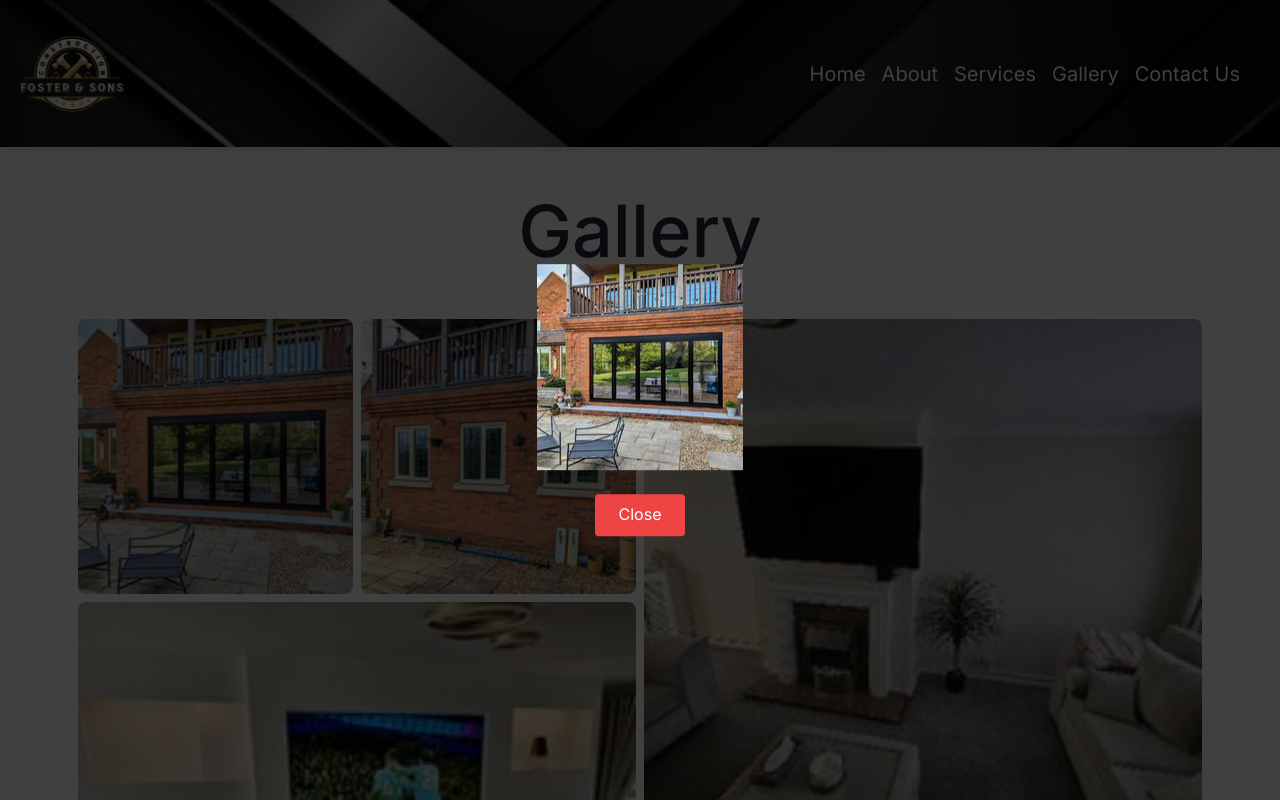
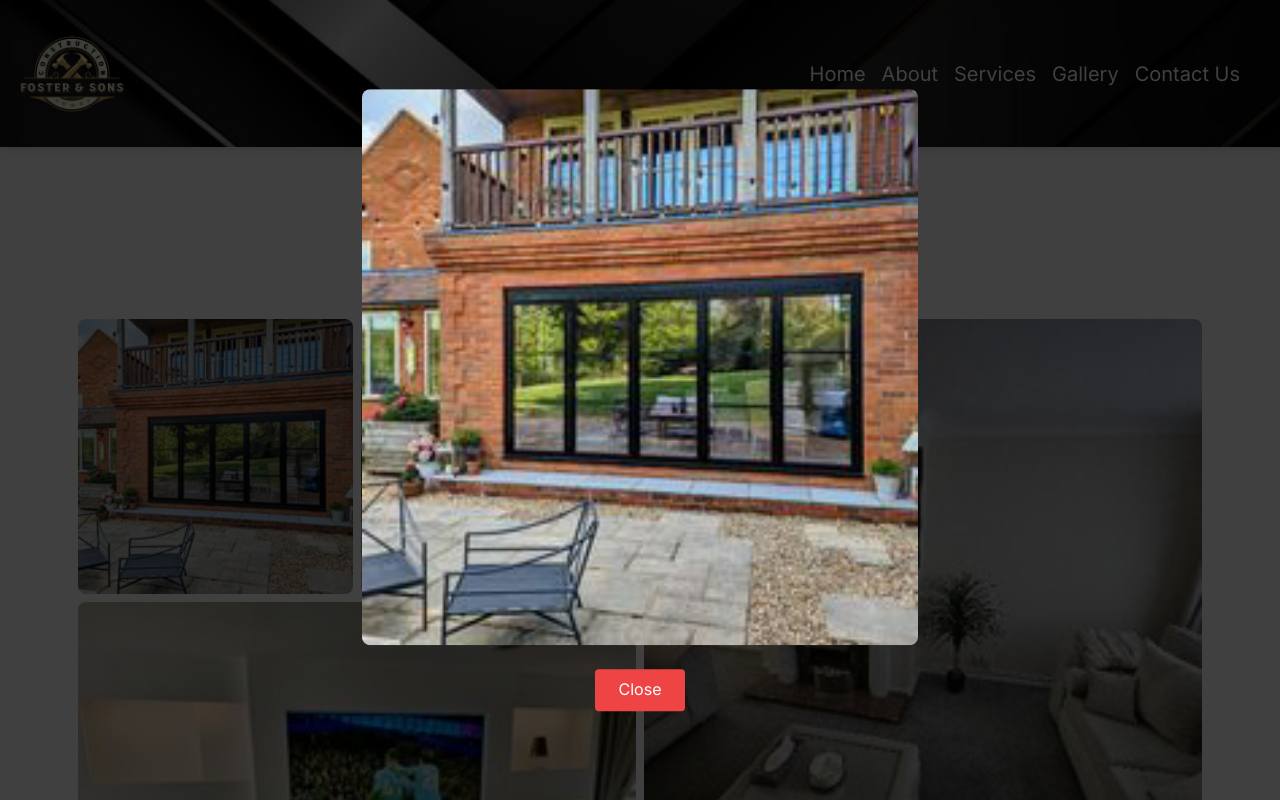
Before and after one commit to jacam666/fosters-construction, a Next.js app: page /projectGallery in a window 1280 px wide. Both pictures are taken after a click on the picture 215 px from the left and 456 px from the top of the page. Shown: the top 800 px of the page. Built offline with nearby package versions, Linux system fonts and the light colour scheme.

Commit message:
resized images when clicked

```diff
--- a/src/app/projectGallery/page.tsx
+++ b/src/app/projectGallery/page.tsx
@@ -1,104 +1,3 @@
-// "use client";
-
-// import Footer from "@/components/Footer";
-// import MyNavbar from "@/components/MyNavbar";
-// import { Modal, ModalBody, ModalFooter, ModalHeader } from "@nextui-org/react";
-// import Image from "next/image";
-// import { useState } from "react";
-
-// const getImageData = () => {
-//     return [
-//         { src: "/images/galleryImages/galleryimage1.jpg", alt: "Gallery Image 1" },
-//         { src: "/images/galleryImages/galleryimage2.jpg", alt: "Gallery Image 2" },
-//         { src: "/images/galleryImages/galleryimage3.jpg", alt: "Gallery Image 3" },
-//         { src: "/images/galleryImages/galleryimage4.jpg", alt: "Gallery Image 4" },
-//         { src: "/images/galleryImages/galleryimage5.jpg", alt: "Gallery Image 5" },
-//         { src: "/images/galleryImages/galleryimage6.jpg", alt: "Gallery Image 6" },
-//         { src: "/images/galleryImages/galleryimage7.jpg", alt: "Gallery Image 7" },
-//         { src: "/images/galleryImages/galleryimage8.jpg", alt: "Gallery Image 8" },
-//         { src: "/images/galleryImages/galleryimage9.jpg", alt: "Gallery Image 9" },
-//         { src: "/images/galleryImages/galleryimage10.jpg", alt: "Gallery Image 10" },
-//         { src: "/images/galleryImages/galleryimage11.jpg", alt: "Gallery Image 11" },
-//         { src: "/images/galleryImages/galleryimage12.jpg", alt: "Gallery Image 12" },
-//         { src: "/images/galleryImages/galleryimage13.jpg", alt: "Gallery Image 13" },
-//         { src: "/images/galleryImages/galleryimage14.jpg", alt: "Gallery Image 14" },
-//         { src: "/images/galleryImages/galleryimage15.jpg", alt: "Gallery Image 15" },
-//         { src: "/images/galleryImages/galleryimage16.jpg", alt: "Gallery Image 16" },
-//         { src: "/images/galleryImages/galleryimage17.jpg", alt: "Gallery Image 17" },
-//         { src: "/images/galleryImages/galleryimage18.jpg", alt: "Gallery Image 18" },
-//         { src: "/images/galleryImages/galleryimage19.jpg", alt: "Gallery Image 19" },
-//         { src: "/images/galleryImages/galleryimage20.jpg", alt: "Gallery Image 20" }
-//     ];
-// };
-
-// export default function Gallery() {
-//     const images = getImageData();
-
-//     const [modalIsOpen, setIsOpen] = useState(false);
-//     const [selectedImage, setSelectedImage] = useState("");
-
-//     function openModal(imageSrc: string) {
-//         console.log("Image clicked:", imageSrc); // Debug log
-//         setSelectedImage(imageSrc);
-//         setIsOpen(true);
-//     }
-
-//     function closeModal() {
-//         setIsOpen(false);
-//         setSelectedImage("");
-//     }
-
-//     return (
-//         <div className="bg-gray-200">
-//             <div className="background">
-//                 <MyNavbar />
-//             </div>
-//             <div className="gallery-background">
-//                 <h1 className="frontPage-header text-gray-900 text-center text-5xl lg:text-9xl my-8 font-bold">
-//                     Gallery
-//                 </h1>
-//             </div>
-//             <div className="grid grid-cols-2 lg:grid-cols-3 xl:grid-cols-4 gap-3 mx-3 sm:mx-5 my-8">
-//                 {images.map((image, index) => (
-//                     <div key={index} className="">
-//                         <Image
-//                             src={image.src}
-//                             alt={image.alt}
-//                             width={500}
-//                             height={500}
-//                             onClick={() => openModal(image.src)}
-//                             className="rounded-xl cursor-pointer"
-//                         />
-//                     </div>
-//                 ))}
-//             </div>
-//             <Modal
-//                 closeButton
-//                 blur
-//                 aria-labelledby="modal-title"
-//                 open={modalIsOpen}
-//                 onClose={closeModal}
-//             >
-//                 <ModalHeader>
-//                     <h2 id="modal-title">Selected Image</h2>
-//                 </ModalHeader>
-//                 <ModalBody>
-//                     <img src={selectedImage} alt="Selected" className="max-w-full max-h-[80vh]" />
-//                 </ModalBody>
-//                 <ModalFooter>
-//                     <button
-//                         className="mt-4 bg-red-500 text-white px-4 py-2 rounded"
-//                         onClick={closeModal}
-//                     >
-//                         Close
-//                     </button>
-//                 </ModalFooter>
-//             </Modal>
-//             <Footer />
-//         </div>
-//     );
-// }
-
 "use client"
 
 import Footer from '@/components/Footer';
@@ -257,7 +156,10 @@ export default function Gallery() {
                         contentLabel="Image Modal"
                     >
                         <div className="flex flex-col items-center">
-                            <img src={selectedImage} alt="Selected" className="max-w-full max-h-[90vh]" />
+                            <img
+                                src={selectedImage}
+                                alt="Selected"
+                                className="w-5/6 h-3/4 lg:w-1/2 rounded-lg" />
                             <button
                                 className="mt-4 bg-red-500 text-white px-4 py-2 rounded"
                                 onClick={closeModal}
```
